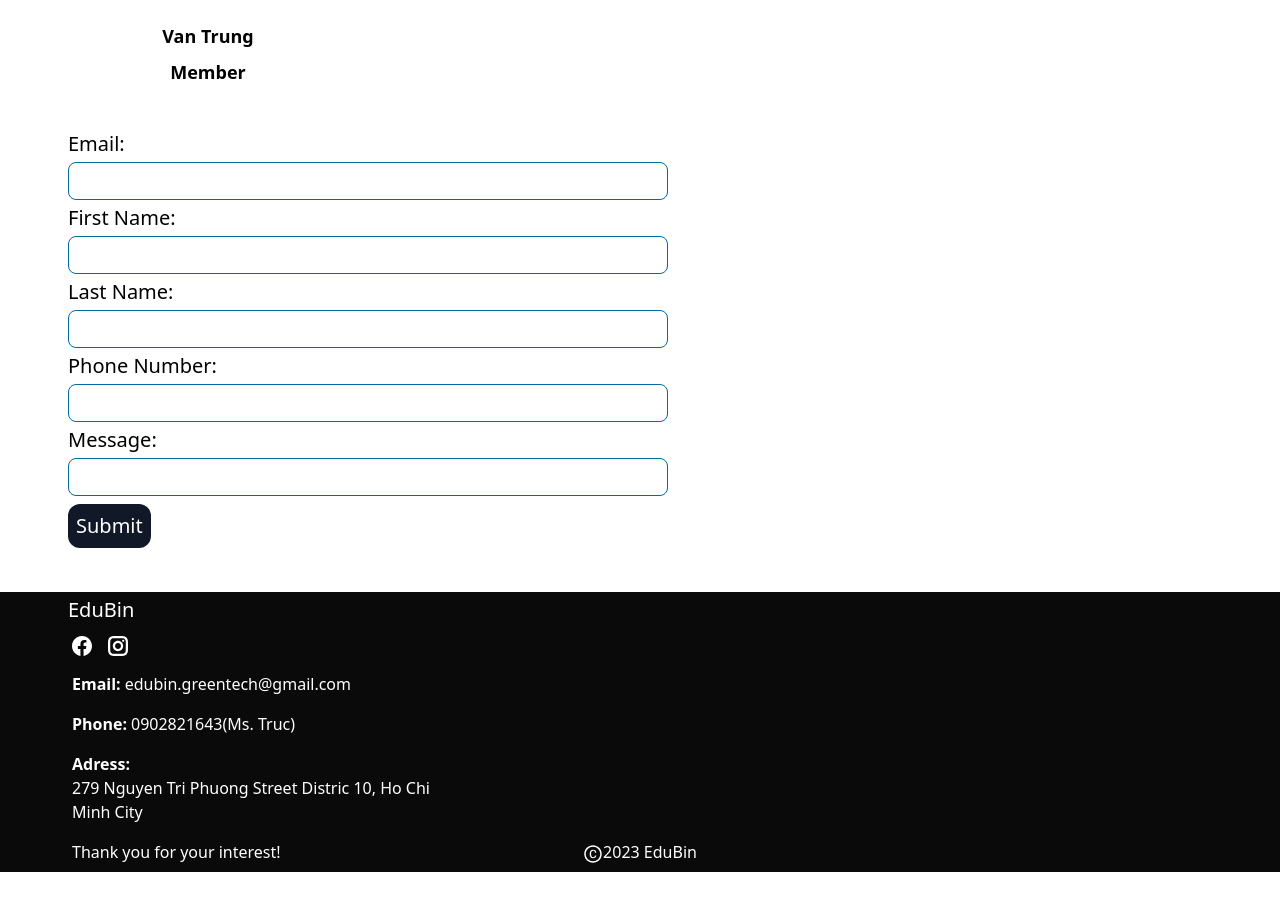
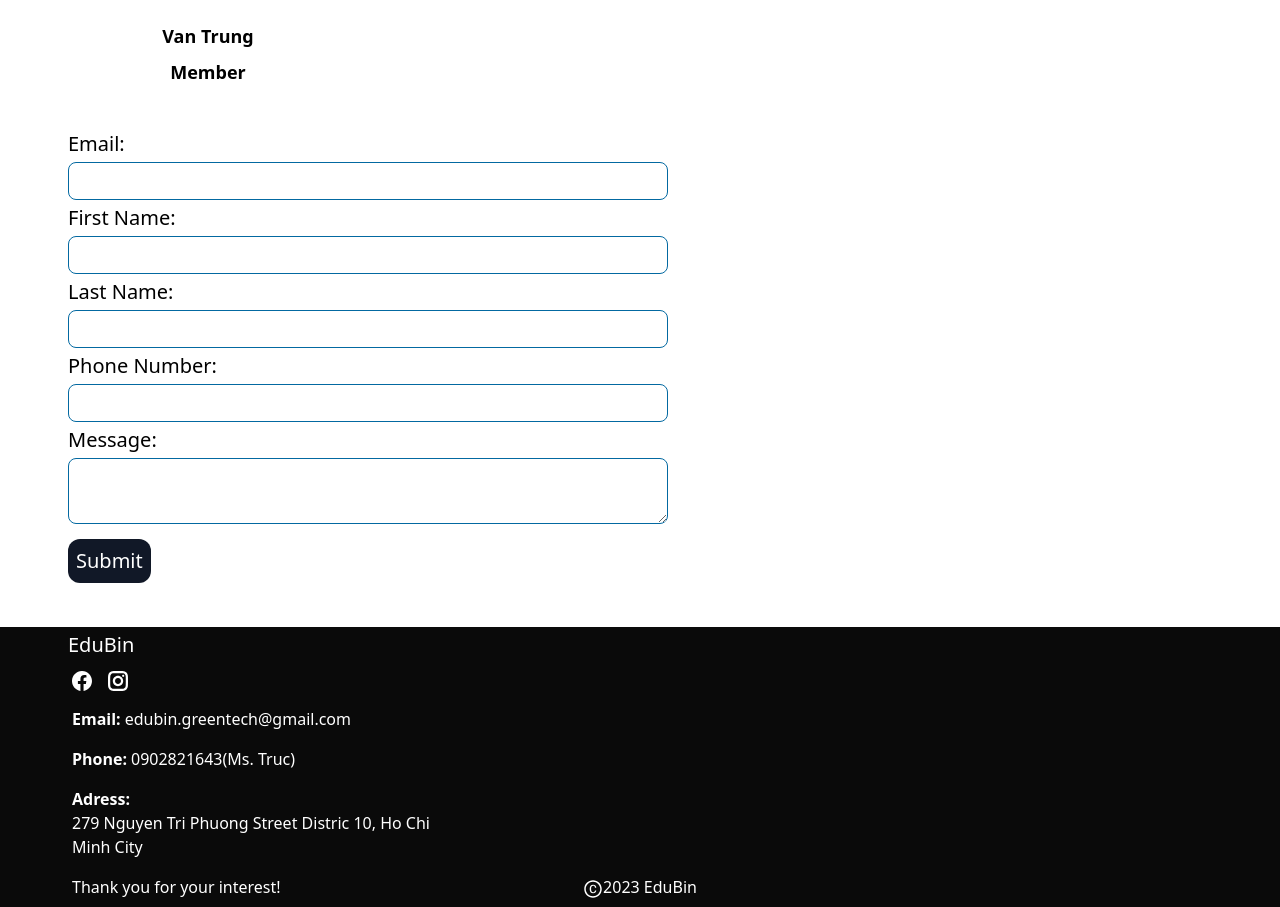
Before and after one commit to bangthe2222/edubin, a Next.js app: page /contact in a window 1280 px wide. Shown: the part 1280-2187 px from the top of the page. Before the commit the page ends 2152 px from the top, so only its background shows below. Built offline with nearby package versions, Linux system fonts and the light colour scheme.

Commit message:
update send mail

```diff
--- a/next.config.js
+++ b/next.config.js
@@ -1,6 +1,6 @@
 /** @type {import('next').NextConfig} */
 const nextConfig = {
-    fs: "empty",
+
 }
 
 module.exports = nextConfig
--- /dev/null
+++ b/src/app/api/sendmail/route.ts
@@ -0,0 +1,39 @@
+import { NextRequest, NextResponse } from 'next/server'
+import { revalidateTag } from 'next/cache'
+import nodemailer from 'nodemailer';
+
+export async function POST(request: NextRequest) {
+  const name = request.nextUrl.searchParams.get('name')
+  const email = request.nextUrl.searchParams.get('email')
+  const phone = request.nextUrl.searchParams.get('phone')
+  const message = request.nextUrl.searchParams.get('message')
+  const transporter = nodemailer.createTransport({
+    service: 'Gmail',
+    auth: {
+      user: process.env.EMAIL_HOST,
+      pass: process.env.EMAIL_PASS
+    },
+  });
+
+  const mailOptions = {
+    from: process.env.EMAIL_HOST,
+    to: process.env.EMAIL_HOST,
+    subject: 'CONTACT FROM ' + name?.toUpperCase(),
+    text: "Name: " + name +"\n" +
+          "Email: " + email + "\n"+
+          "Phone: "+ phone + "\n" +
+          "Message: "+ message+ "\n"
+          ,
+  };
+
+  try {
+    // Send the email
+    await transporter.sendMail(mailOptions);
+    console.log('Email sent successfully');
+  } catch (error) {
+    console.error('Error sending email:', error);
+    return NextResponse.json({ message: 'Error send mail' }, { status: 401 })
+  }
+
+  return NextResponse.json({ revalidated: true, now: Date.now() })
+}
--- a/src/app/contact/page.tsx
+++ b/src/app/contact/page.tsx
@@ -1,9 +1,47 @@
 "use client"
 import Image from 'next/image'
+import { useState } from 'react';
 import "./styles.css"
 
 export default function Home() {
+  const [firstname, setFirstName] = useState('');
+  const [lastname, setLastName] = useState('');
+  const [phone, setPhone] = useState('');
+  const [email, setEmail] = useState('');
+  const [message, setMessage] = useState('');
 
+  const handleFirtNameChange = (e: React.ChangeEvent<HTMLInputElement>) => {
+    setFirstName(e.target.value);
+  };
+  const handleLastNameChange = (e: React.ChangeEvent<HTMLInputElement>) => {
+    setLastName(e.target.value);
+  };
+  const handleEmailChange = (e: React.ChangeEvent<HTMLInputElement>) => {
+    setEmail(e.target.value);
+  };
+  const handlePhoneChange = (e: React.ChangeEvent<HTMLInputElement>) => {
+    setPhone(e.target.value);
+  };
+
+  const handleMessageChange = (e: React.ChangeEvent<HTMLTextAreaElement>) => {
+    setMessage(e.target.value);
+  };
+
+  const handleSubmit = async (e: React.FormEvent<HTMLFormElement>) => {
+    e.preventDefault();
+    const res = await fetch(`/api/sendmail?name=${firstname+" "+ lastname}&phone=${phone}&email=${email}&message=${message}`,{
+      method: 'POST',
+        headers: {
+          'Content-Type': 'application/json',
+        },
+        body: JSON.stringify({ data: 'example' })})
+    setEmail("");
+    setFirstName("");
+    setLastName("");
+    setMessage("");
+    setPhone("");
+    console.log(res);
+  }
   return (
     <div className="">
       {/* Contact infor */}
@@ -26,6 +64,8 @@ export default function Home() {
         </div>
 
       </div>
+
+      {/* Member Image */}
       <div className=' flex justify-center mt-10'>
         <div className=' w-[90%] grid lg:grid-cols-4 grid-cols-1'>
           <div>
@@ -133,31 +173,31 @@ export default function Home() {
      {/* Email form */}
       <div className=' flex justify-center mt-10'>
         <div className='  w-[90%]  text-xl'>
-          <form action="" method="submit">
+          <form action="" method="submit" onSubmit={handleSubmit}>
             {/* Email */}
             <label htmlFor="" className=' label' >Email:</label>
             <br />
-            <input type="email" className=' input' required/>
+            <input type="email" className=' input'  required onChange={ handleEmailChange} value={email}/>
             <br />
             {/* First Name */}
             <label htmlFor="" className=' label'>First Name:</label>
             <br />
-            <input type="text" className=' input' required/>
+            <input type="text" className=' input' required onChange={ handleFirtNameChange} value={firstname}/>
             <br />
             {/* Last Name */}
             <label htmlFor="" className=' label'>Last Name:</label>
             <br />
-            <input type="text" className=' input' required/>
+            <input type="text" className=' input' required onChange={handleLastNameChange} value={lastname}/>
             <br />
             {/* Phone Number */}
             <label htmlFor="" className=' label'>Phone Number:</label>
             <br />
-            <input type="phone" className=' input' required/>
+            <input type="phone" className=' input' required onChange={handlePhoneChange} value={phone}/>
             <br />
             {/* Message */}
             <label htmlFor="" className=' label' >Message:</label>
             <br />
-            <input type="text" className=' input' required/>
+            <textarea  className=' input' required onChange={handleMessageChange} value={message}/>
             <br />
 
             <button type='submit' className=' bg-gray-900 text-white p-2 m-1 hover:text-black hover:bg-neutral-400 rounded-xl'> Submit</button>
```
Also changed, not shown: 1 other file (tests, documents, lock files or other folders).
